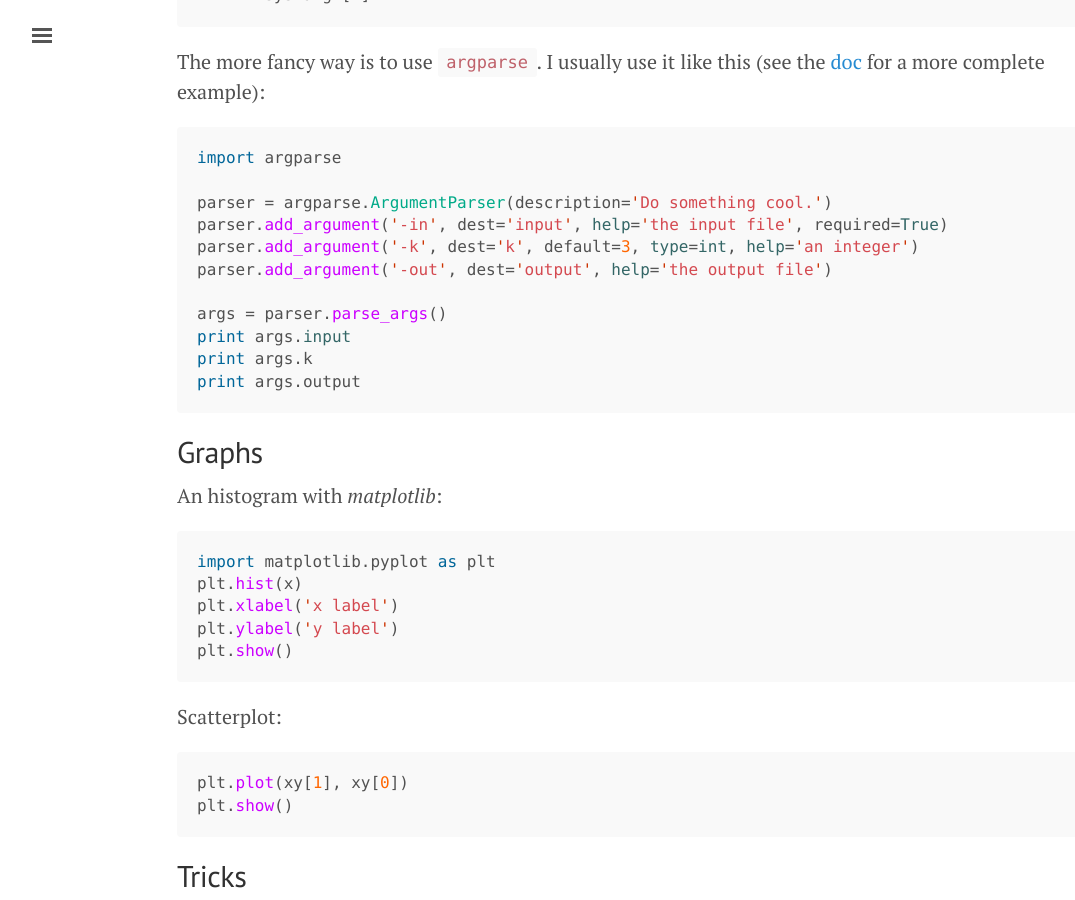
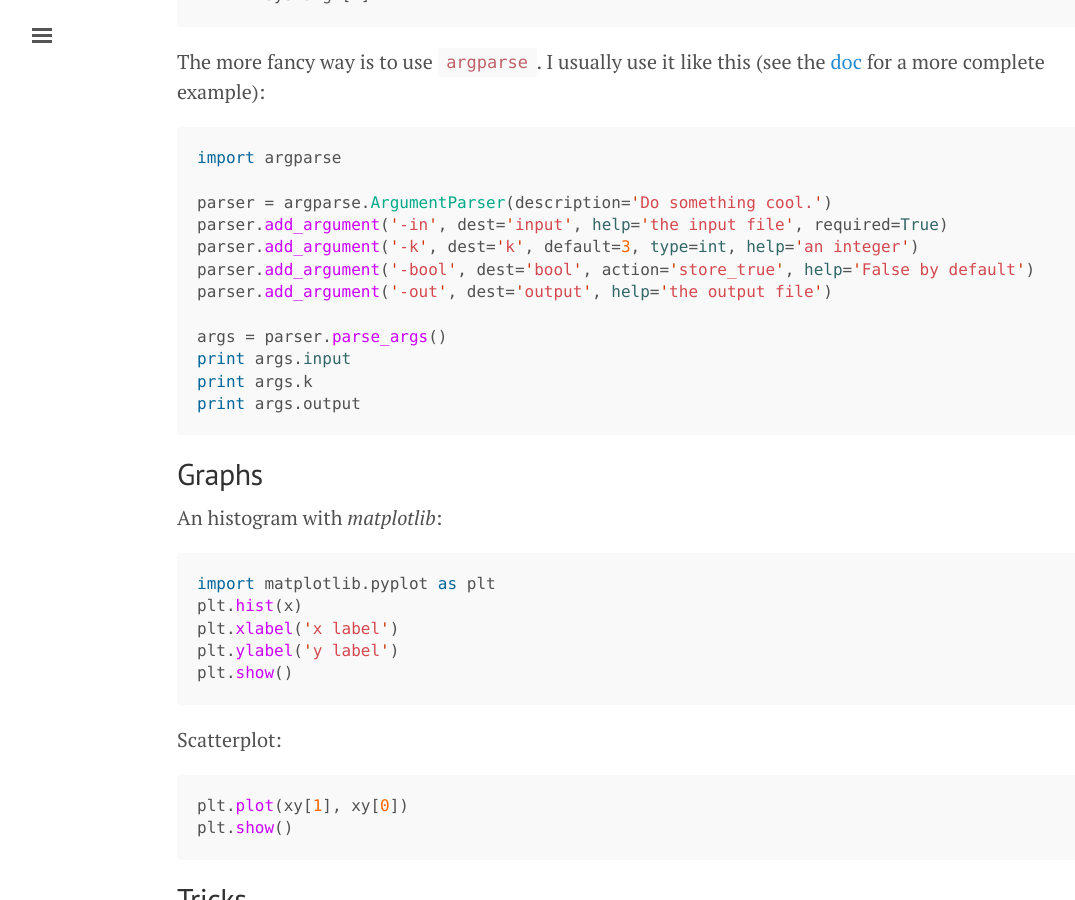
Before and after one commit to jmonlong/Hippocamplus, a Jekyll site: the page built from python.md, in a window 1280 px wide and 900 px high, scrolled down 4545 px. Shown: the whole window, without its empty margins (3-1078 px from the left). Built offline with Jekyll 4.4.1, drawn with Linux system fonts in a browser that asks for light colours; nearby versions of some CDN libraries.

Commit message:
boolean arg

```diff
--- a/python.md
+++ b/python.md
@@ -166,6 +166,7 @@ import argparse
 parser = argparse.ArgumentParser(description='Do something cool.')
 parser.add_argument('-in', dest='input', help='the input file', required=True)
 parser.add_argument('-k', dest='k', default=3, type=int, help='an integer')
+parser.add_argument('-bool', dest='bool', action='store_true', help='False by default')
 parser.add_argument('-out', dest='output', help='the output file')
 
 args = parser.parse_args()
```
